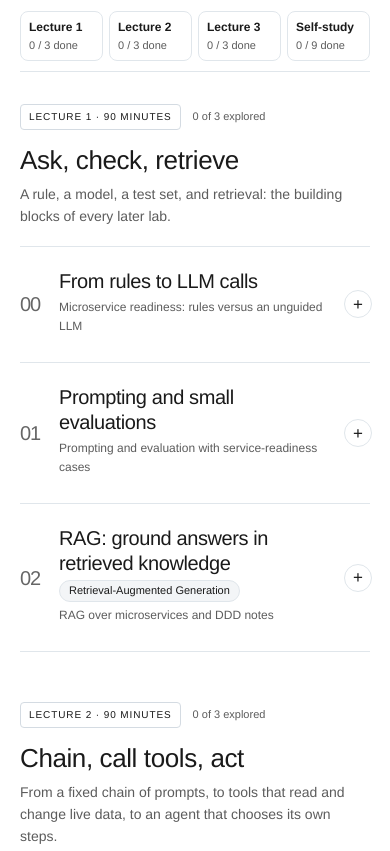
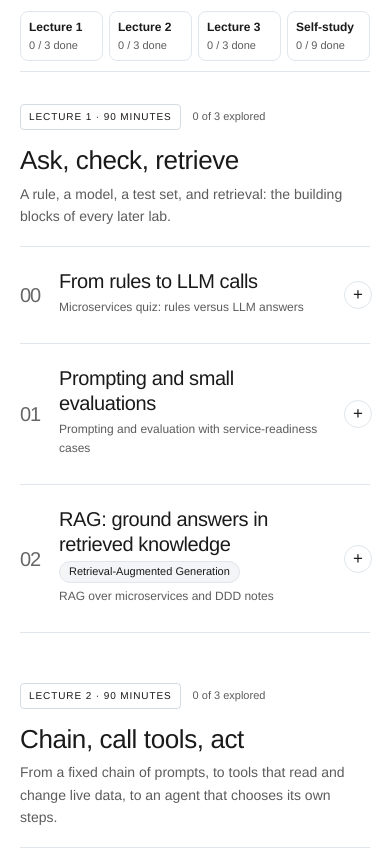
Before and after one commit to mkassaf/agentic-ai-course, a plain HTML site: page index.html in a window 390 px wide. Shown: the part 2321-3172 px from the top of the page. Drawn offline with Linux system fonts and the light colour scheme.

Commit message:
Teach microservice patterns in introductory quiz

```diff
--- a/assets/course.js
+++ b/assets/course.js
@@ -4,41 +4,45 @@ const labs = [
     "id": "00",
     "file": "00_rules_and_llms",
     "title": "From rules to LLM calls",
-    "subtitle": "Microservice readiness: rules versus an unguided LLM",
-    "topics": "rules llm prompt architecture monolith microservices baseline microservices DDD ShopEasy lecture revision Independent deployment and scaling Microservice premium Operational prerequisites",
-    "idea": "Apply the lecture readiness checklist before considering independent service releases.",
+    "subtitle": "Microservices quiz: rules versus LLM answers",
+    "topics": "rules llm prompting microservices retry idempotency bulkhead api gateway bff",
+    "idea": "Answer practical microservices questions using explicit rules and an LLM.",
     "objectives": [
-      "Apply the lecture readiness checklist before considering independent service releases.",
-      "What operational prerequisite is missing? Change readiness and predict the choice.",
-      "Compare exact Python screening with an unguided model; disagreement is observable, not a failure."
+      "Apply simple rules for retries, bulkheads, gateways, and BFFs.",
+      "Compare the rules and an LLM on the same multiple-choice questions.",
+      "Explain why agreement is useful to inspect but does not prove a design is correct."
     ],
-    "example": "ShopEasy pilot and Social feeds cover the readiness and independent-release combinations.",
-    "exercise": "What operational prerequisite is missing? Change readiness and predict the choice.",
-    "checks": "Compare exact Python screening with an unguided model; disagreement is observable, not a failure.",
-    "bridge": "CI/CD, monitoring, provisioning, and operational ownership cost real effort.",
+    "example": "ShopEasy faces a timed-out payment, a slow dependency, and different client API needs.",
+    "exercise": "Change a failure from transient to permanent, and explain when a retry is safe.",
+    "checks": "Compare the answer letters and examine any disagreement.",
+    "bridge": "A timed-out payment might already have succeeded; server-supported idempotency makes a retry safer.",
     "track": "lecture-1",
-    "steps": 4,
+    "steps": 3,
     "patterns": [],
     "background": [
-      "An LLM responds from its prompt and training; a Python rule applies the stated condition exactly. Comparing them makes missing context visible.",
-      "CI/CD, monitoring, provisioning, and operational ownership cost real effort."
+      "A Python rule checks explicit facts; an LLM reads a natural-language question and returns a response. Both answers need to be reviewed in context.",
+      "Retries need a transient failure, a safe operation, a limit, and backoff. Bulkheads isolate resources; gateways and BFFs serve different edge needs."
     ],
     "terms": [
       [
-        "Rule-based system",
-        "A program whose decisions come from rules that people wrote explicitly."
+        "Idempotency",
+        "Repeating an operation has the same intended effect as performing it once."
       ],
       [
-        "Large language model (LLM)",
-        "A model trained on large amounts of text that continues a prompt with likely text."
+        "Bulkhead",
+        "A resource boundary that keeps one dependency from exhausting another’s capacity."
       ],
       [
-        "Prompt",
-        "The text we send to the model: the instructions, the facts, and the question."
+        "API gateway",
+        "An entry point that can route external requests and apply shared policies."
       ],
       [
-        "Baseline",
-        "A simple reference result that a more advanced system must beat."
+        "Backend for frontend (BFF)",
+        "A backend that adapts an API to a particular client’s needs."
+      ],
+      [
+        "LLM prompt",
+        "The instructions, facts, and question sent to a language model."
       ]
     ],
     "review": {
@@ -46,25 +50,23 @@ const labs = [
         {
           "deck": "microservices",
           "slides": [
-            13,
-            18,
-            19,
-            20,
-            21
+            33,
+            35,
+            39
           ]
         }
       ],
       "concepts": [
-        "Independent deployment and scaling",
-        "Microservice premium",
-        "Operational prerequisites"
+        "Safe retries and idempotency",
+        "Bulkheads",
+        "API gateways and BFFs"
       ],
       "questions": [
-        "Which four prerequisites must be checked before choosing microservices?",
-        "Why does needing independent releases not, by itself, justify microservices?"
+        "When is a retry safe, and why is a timed-out payment uncertain?",
+        "How do bulkheads, API gateways, and BFFs address different problems?"
       ],
       "readings": [
-        "Microservices & Their Patterns · slides 13, 18, 19, 20, 21"
+        "Microservices & Their Patterns · slides 33, 35, 39"
       ]
     }
   },
--- a/assets/diagrams.js
+++ b/assets/diagrams.js
@@ -298,19 +298,19 @@ const DIAGRAMS = {
     "stages": [
       {
         "k": "data",
-        "t": "4 readiness cases",
-        "s": "ops + independent releases"
+        "t": "7 quiz questions",
+        "s": "retries + service patterns"
       },
       [
         {
           "k": "code",
           "t": "Apply the rule",
-          "s": "decide()"
+          "s": "rule_answer()"
         },
         {
           "k": "model",
           "t": "Ask a model",
-          "s": "ask() + to_label()"
+          "s": "ask() for one letter"
         }
       ],
       {
--- a/assets/diagrams/descriptions.json
+++ b/assets/diagrams/descriptions.json
@@ -7,7 +7,7 @@
   "15": "Brief (ShopEasy checkout), then Chair frames (3 ISO 25010 scenarios), then has numbers?, then 4 architects (one contract), then Contract check (option · marks · confidence), then Aggregate (votes vs confidence).",
   "16": "Benchmark (retry decisions), then Split once (6 feedback · 4 test), then Feedback case (one per round), then Update trust (per architect), then Weighted vote (test cases only), then Learning curve. Then back to Feedback case: next round.",
   "17": "Two options (task queue · event log), then Score criteria (0–4 per option) or JEV scores (Score primitive), then Weights (the team’s priorities), then Weighted total (Σ score × weight), then Winner (higher total wins). Then back to Weighted total: reweight, never re-judge.",
-  "00": "4 readiness cases (ops + independent releases), then Apply the rule (decide()) or Ask a model (ask() + to_label()), then Compare (agreement count).",
+  "00": "7 quiz questions (retries + service patterns), then Apply the rule (rule_answer()) or Ask a model (ask() for one letter), then Compare (agreement count).",
   "01": "Labelled case (5 readiness tests), then Guided prompt (checklist + example), then Model (JSON reply), then Parse (parse_reply()), then Score (pass · fail · invalid), then ≥ 80%.",
   "02": "Question, then Embed (MiniLM vectors), then Nearest architecture notes (Chroma), then close?, then Evidence-based reply (cites [R3]), then Citation check (cited ⊆ retrieved).",
   "03": "Brief, then Business capabilities (3 labels), then gate, then Boundary options (2 or 3), then gate, then Trade-offs (+ / − table), then gate, then Decision record (Context · Decision · Consequence), then gate.",
--- a/index.html
+++ b/index.html
@@ -71,7 +71,7 @@
     <article><span class="tag">Labs 04, 05, 11, 13</span><h3>Tools and MCP<br>A2A Protocol</h3><p>Read and update an Order through its aggregate root, expose owner APIs over MCP, and translate a provider model through an A2A payment adapter.</p><a class="text-link" href="#lab-04">Connect capabilities ↗</a></article>
     <article><span class="tag">Labs 12, 14 · Self-study</span><h3>Skills<br>Frameworks</h3><p>Load a Saga-review skill and validate compensations, then use LangGraph to check an additive OrderPlaced contract.</p><a class="text-link" href="#lab-12">Make the pieces reusable ↗</a></article>
   </div>
-  <p class="small-note"><strong>Two learning goals in every notebook:</strong> build an agentic mechanism and apply microservices or DDD concepts in a self-contained scenario. The first readiness screen is a classroom adaptation of the operational prerequisites, not a universal architecture rule. Later examples test domain boundaries, data ownership, safe effects, and explicit trade-offs.</p>
+  <p class="small-note"><strong>Two learning goals in every notebook:</strong> build an agentic mechanism and apply microservices or DDD concepts in a self-contained scenario. The readiness screen in Lab 01 is a classroom adaptation of the operational prerequisites, not a universal architecture rule. Later examples test domain boundaries, data ownership, safe effects, and explicit trade-offs.</p>
 </section>
 <section class="resources-section" id="resources"><div class="wrap section">
   <div class="section-heading"><div><p class="eyebrow">Read a little. Build a lot.</p><h2>A small, useful resource library.</h2><p>Start with a lab, then explore these learning resources and technical references.</p></div></div>
--- a/lessons/01_prompting_evaluation.json
+++ b/lessons/01_prompting_evaluation.json
@@ -5,7 +5,7 @@
   "cells": [
     {
       "type": "markdown",
-      "source": "## Give the model criteria, then test them\n**So far:** Lab 00 compared an unguided model with a readiness screen.\n\n**New:** a guided prompt, a JSON contract and a five-case evaluation. In this exercise, `ops_ready` means automated CI/CD, monitoring, rapid provisioning and teams owning operations. Our simplified screen considers microservices only when `ops_ready` and `independent_deploys` are both true. It remains a screen, not a proof of architecture quality.\n\nThe last step uses a tiny event-delivery example to explain tokens, checkable prompting and reasoning-model budgets.\n\nThis screen addresses the stated independent-release goal; it does not exclude the independent-scaling motivations in the lecture."
+      "source": "## Give the model criteria, then test them\n**So far:** Lab 00 compared explicit microservices rules with an unguided model. Here we use a different decision: a readiness screen.\n\n**New:** a guided prompt, a JSON contract and a five-case evaluation. In this exercise, `ops_ready` means automated CI/CD, monitoring, rapid provisioning and teams owning operations. Our simplified screen considers microservices only when `ops_ready` and `independent_deploys` are both true. It remains a screen, not a proof of architecture quality.\n\nThe last step uses a tiny event-delivery example to explain tokens, checkable prompting and reasoning-model budgets.\n\nThis screen addresses the stated independent-release goal; it does not exclude the independent-scaling motivations in the lecture."
     },
     {
       "type": "markdown",
--- a/lessons/07_observe_trace_swap.json
+++ b/lessons/07_observe_trace_swap.json
@@ -45,7 +45,7 @@
     },
     {
       "type": "markdown",
-      "source": "## Step 5 · Trace a decision from the log, then add an agent\n\n`trace` reads `council.log`, finds a message by its id, and follows its citations back until it reaches the sources. It needs nothing but the log file, so the same trace works after the program has stopped, or on another computer. Then a third agent joins: `rulebook` is Lab 00's rule, with no model at all. It has the same interface as the model architects, so adding it takes one line, and `run_council` runs unchanged with three agents.\n\nThe log stores message IDs and citation IDs. The `SOURCES` dictionary supplies the source text when the trace reaches a source ID; save that dictionary too if you need to reconstruct the trace later."
+      "source": "## Step 5 · Trace a decision from the log, then add an agent\n\n`trace` reads `council.log`, finds a message by its id, and follows its citations back until it reaches the sources. It needs nothing but the log file, so the same trace works after the program has stopped, or on another computer. Then a third agent joins: `rulebook` is a small deterministic reviewer, with no model at all. It has the same interface as the model architects, so adding it takes one line, and `run_council` runs unchanged with three agents.\n\nThe log stores message IDs and citation IDs. The `SOURCES` dictionary supplies the source text when the trace reaches a source ID; save that dictionary too if you need to reconstruct the trace later."
     },
     {
       "type": "code",
```
Also changed, not shown: lessons/00_rules_and_llms.json (+16 -26 lines), assets/diagrams/00.svg, 9 other files.
